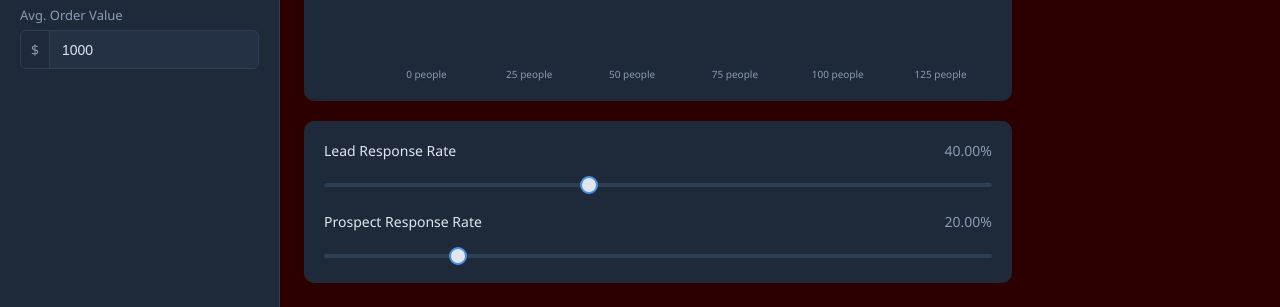
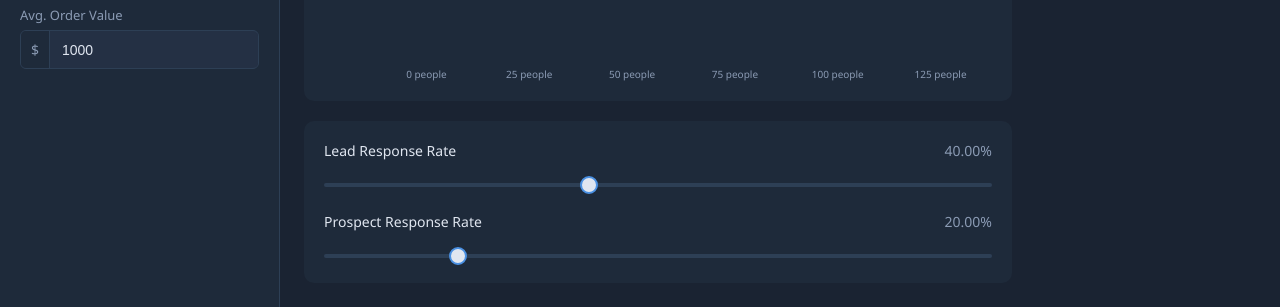
Before and after one commit to TodorMarkov91/LeadPredictor, a plain HTML site: page index.html in a window 1280 px wide. Shown: the part 493-800 px from the top of the page. Drawn offline with Linux system fonts and the light colour scheme.

Commit message:
Revert "Change dashboard background color to dark red"
This reverts commit 880339ce1c09bc42a4be0c914832b3acbb0d9cf2.

```diff
--- a/index.html
+++ b/index.html
@@ -12,7 +12,7 @@
         }
 
         body {
-            background: #2d0000;
+            background: #1a2332;
             color: #e0e6f0;
             font-family: 'Segoe UI', Arial, sans-serif;
             min-height: 100vh;
```
